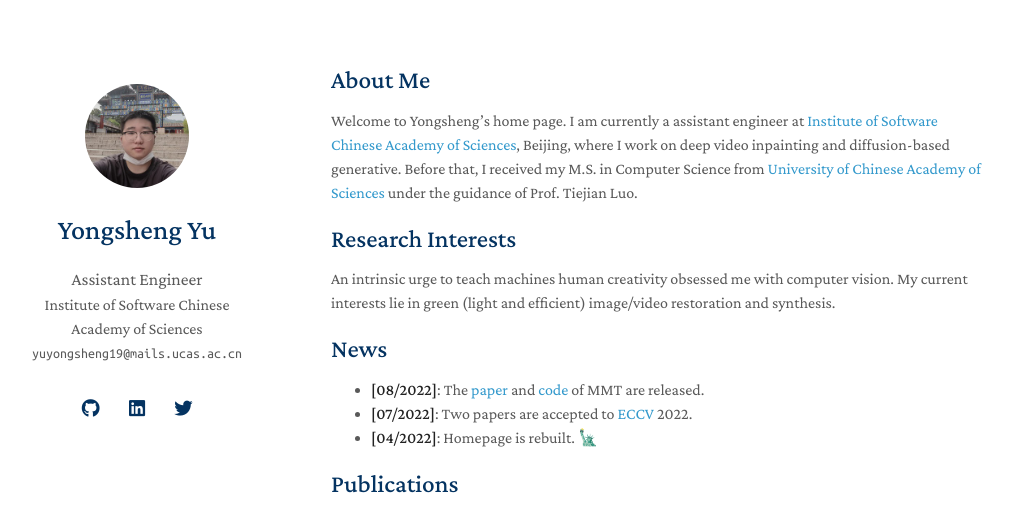
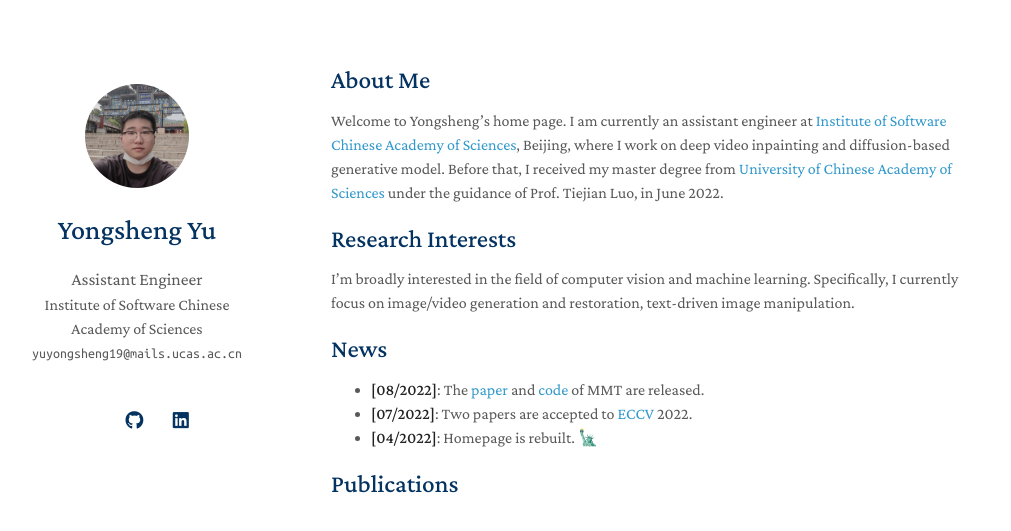
Before and after one commit to yeates/yeates.github.io, a Jekyll site: the page built from index.md, in a window 1280 px wide and 900 px high, cut to the strip 0-531 px from the top of the window. Shown: the whole strip, without its empty margins (139-1150 px from the left). Built offline with Jekyll 4.4.1, drawn with Linux system fonts in a browser that asks for light colours; nearby versions of some CDN libraries; a style sheet for code colours, icons or effects is not loaded; our own code applies the rules of GitHub Pages for plain Markdown files.

Commit message:
8.26 updates

```diff
--- a/_config.yml
+++ b/_config.yml
@@ -3,7 +3,7 @@
 affiliation: Institute of Software Chinese Academy of Sciences
 email: yuyongsheng19@mails.ucas.ac.cn
 keywords: yongsheng yu, yeates, yeates yu, yu yongsheng, yuyongsheng, yongshengyu
-google_scholar:
+google_scholar: https://scholar.google.com/citations?user=QXF5p7QAAAAJ
 github_link: https://github.com/yeates
 linkedin: https://www.linkedin.cn/incareer/in/yongsheng-yu-87b7b2150
 avatar: ./assets/img/avatar.jpg
--- a/_layouts/homepage.html
+++ b/_layouts/homepage.html
@@ -75,9 +75,9 @@
         <br>
         <br>
         <div class="social-icons">
-        <!-- <a style="margin: 0 5px 0 0" href="{{ site.google_scholar }}">
+        <a style="margin: 0 5px 0 0" href="{{ site.google_scholar }}">
           <i class="ai ai-google-scholar" style="font-size:1.2rem"></i>
-        </a>          -->
+        </a>
 
         <!-- <a style="margin: 0 5px 0 0" href="{{ site.cv_link }}">
           <i class="ai ai-cv" style="font-size:1.3rem;"></i>
@@ -91,9 +91,9 @@
           <i class="fab fa-linkedin"></i>
         </a>
 
-        <a style="margin: 0 0 0 0" href="{{ site.twitter }}">
+        <!-- <a style="margin: 0 0 0 0" href="{{ site.twitter }}">
           <i class="fab fa-twitter"></i>
-        </a>
+        </a> -->
         </div>
         <br>
 
--- a/index.md
+++ b/index.md
@@ -4,16 +4,16 @@
 
 ## About Me
 
-Welcome to Yongsheng's home page. I am currently a assistant engineer at [Institute of Software Chinese Academy of Sciences](http://www.is.cas.cn), Beijing, where I work on deep video inpainting and diffusion-based generative. Before that, I received my M.S. in Computer Science from [University of Chinese Academy of Sciences](https://www.ucas.ac.cn/) under the guidance of Prof. Tiejian Luo.
+Welcome to Yongsheng's home page. I am currently an assistant engineer at [Institute of Software Chinese Academy of Sciences](http://english.is.cas.cn/), Beijing, where I work on deep video inpainting and diffusion-based generative model. Before that, I received my master degree from [University of Chinese Academy of Sciences](https://english.ucas.ac.cn/) under the guidance of Prof. Tiejian Luo, in June 2022.
 
 ## Research Interests
 
-An intrinsic urge to teach machines human creativity obsessed me with computer vision. My current interests lie in green (light and efficient) image/video restoration and synthesis.
+I'm broadly interested in the field of computer vision and machine learning. Specifically, I currently focus on image/video generation and restoration, text-driven image manipulation.
 
 
 ## News
 
-- **[08/2022]**: The [paper](./assets/pdf/5256.pdf) and [code](https://github.com/yeates/MMT) of MMT are released.
+- **[08/2022]**: The [paper](https://arxiv.org/abs/2208.11844) and [code](https://github.com/yeates/MMT) of MMT are released.
 - **[07/2022]**: Two papers are accepted to [ECCV](https://eccv2022.ecva.net/) 2022.
 - **[04/2022]**: Homepage is rebuilt. &#128509;
 
@@ -29,12 +29,12 @@
             <abbr class="badge">ECCV</abbr>
   </div>
   <div id="peng2021copo" class="col-sm-9" style="position: relative;width: 100%;padding-right: 15px;padding-left: 20px;">
-      <div class="title"><a href="./assets/pdf/5256.pdf">Unbiased Multi-Modality Guidance for Image Inpainting</a></div>
+      <div class="title"><a href="https://arxiv.org/abs/2208.11844">Unbiased Multi-Modality Guidance for Image Inpainting</a></div>
       <div class="author"><strong>Yongsheng Yu</strong>, Dawei Du, Libo Zhang, Tiejian Luo</div>
       <div class="periodical"><em>European Conference on Computer Vision <strong>(ECCV)</strong>, 2022.</em>
       </div>
     <div class="links">
-      <a href="./assets/pdf/5256.pdf" class="btn btn-sm z-depth-0" role="button" target="_blank" style="font-size:12px;">PDF</a>
+      <a href="https://arxiv.org/abs/2208.11844" class="btn btn-sm z-depth-0" role="button" target="_blank" style="font-size:12px;">PDF</a>
       <a href="https://github.com/yeates/MMT" class="btn btn-sm z-depth-0" role="button" target="_blank" style="font-size:12px;">Code</a>
       <a href="TBA" class="btn btn-sm z-depth-0" role="button" target="_blank" style="font-size:12px;">BibTex</a>
     </div>
@@ -51,12 +51,12 @@
             <abbr class="badge">ECCV</abbr>
   </div>
   <div id="peng2021copo" class="col-sm-9" style="position: relative;width: 100%;padding-right: 15px;padding-left: 20px;">
-      <div class="title"><a href="./assets/pdf/4018.pdf">High-Fidelity Image Inpainting with GAN Inversion</a></div>
+      <div class="title"><a href="https://arxiv.org/abs/2208.11850">High-Fidelity Image Inpainting with GAN Inversion</a></div>
       <div class="author"><strong>Yongsheng Yu</strong>, Libo Zhang, Heng Fan, Tiejian Luo</div>
       <div class="periodical"><em>European Conference on Computer Vision <strong>(ECCV)</strong>, 2022.</em>
       </div>
     <div class="links">
-      <a href="./assets/pdf/4018.pdf" class="btn btn-sm z-depth-0" role="button" target="_blank" style="font-size:12px;">PDF</a>
+      <a href="https://arxiv.org/abs/2208.11850" class="btn btn-sm z-depth-0" role="button" target="_blank" style="font-size:12px;">PDF</a>
       <!-- <a href="https://gitlab.mpi-klsb.mpg.de/yaoyaoliu/e3bm" class="btn btn-sm z-depth-0" role="button" target="_blank" style="font-size:12px;">Code</a>
       <a href="https://e3bm.yyliu.net" class="btn btn-sm z-depth-0" role="button" target="_blank" style="font-size:12px;">Project Page</a> -->
       <a href="TBA" class="btn btn-sm z-depth-0" role="button" target="_blank" style="font-size:12px;">BibTex</a>
```
